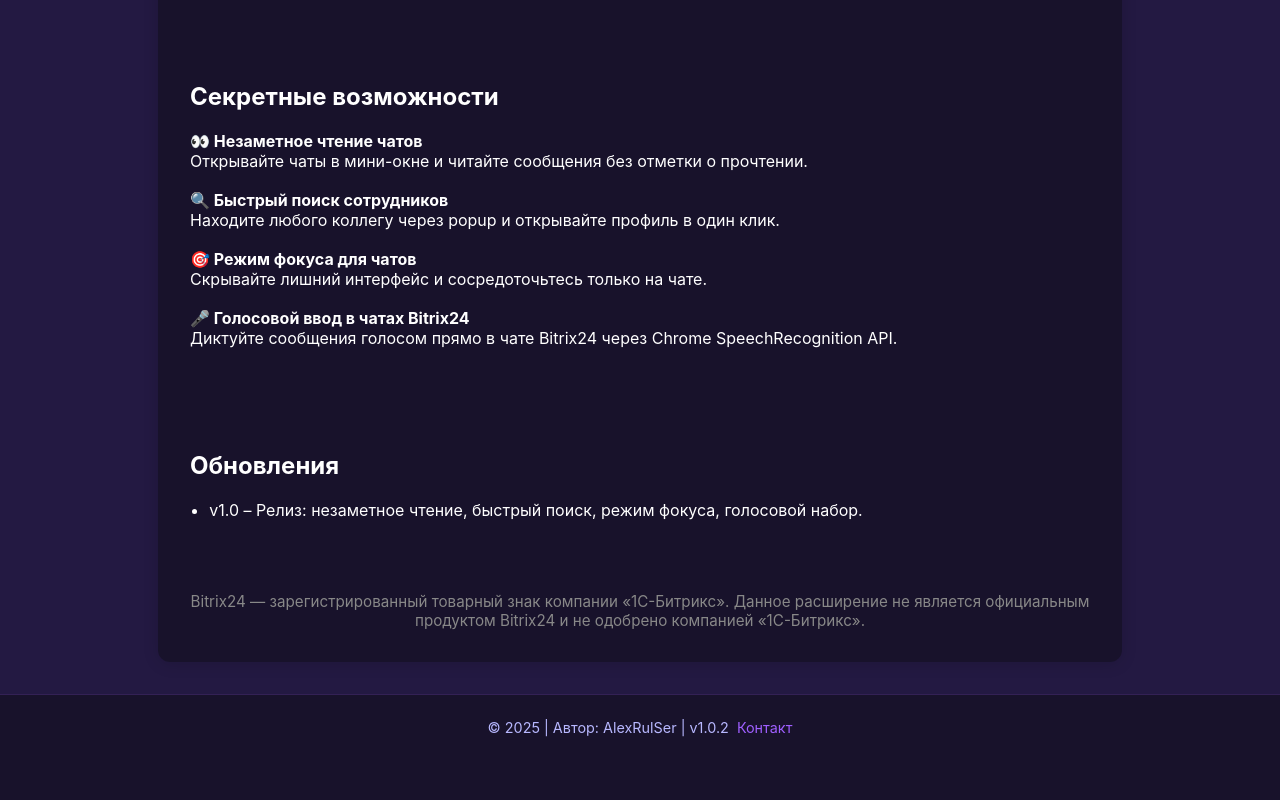
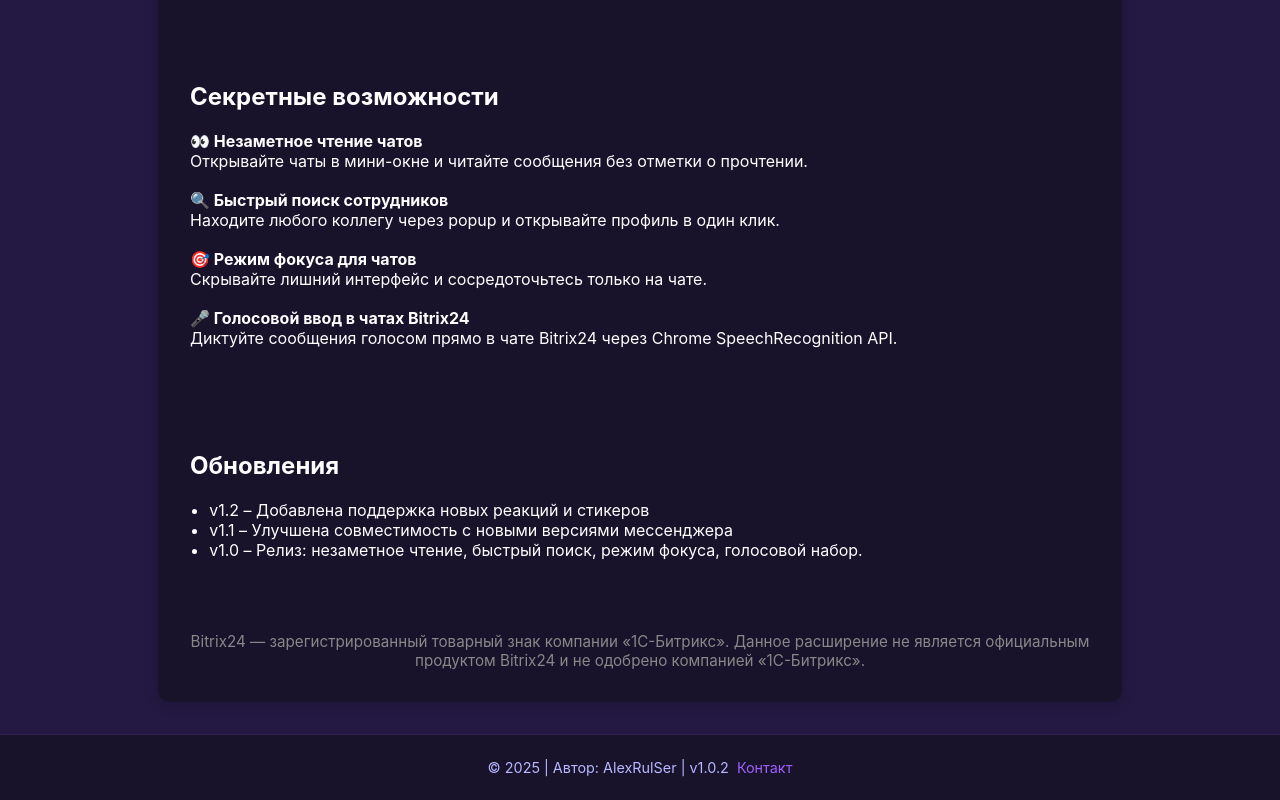
Before and after one commit to larcanus/B24DA-SPA, a Vue app: page / in a window 1280 px wide. Shown: the part 763-1563 px from the top of the page. Before the commit the page ends 1523 px from the top, so only its background shows below. Built offline with nearby package versions, Linux system fonts and the light colour scheme.

Commit message:
update changelog

```diff
--- a/src/i18n/en.js
+++ b/src/i18n/en.js
@@ -33,6 +33,8 @@
 		changelog_voice: 'Added voice input for chat messages.',
 		changelog_focus: 'Focus mode for distraction-free chatting.',
 		changelog_initial: 'Initial release: secret reading, quick search, focus mode and voice input.',
+		changelog_1_1: 'Improved compatibility with new messenger versions.',
+		changelog_1_2: 'Added support for new reactions and stickers.',
 	},
 	download: {
 		title: 'Download',
--- a/src/i18n/ru.js
+++ b/src/i18n/ru.js
@@ -33,6 +33,8 @@
 		changelog_voice: 'Добавлен голосовой ввод сообщений в чатах.',
 		changelog_focus: 'Режим фокуса для общения без отвлечений.',
 		changelog_initial: 'Релиз: незаметное чтение, быстрый поиск, режим фокуса, голосовой набор.',
+		changelog_1_1: 'Улучшена совместимость с новыми версиями мессенджера',
+		changelog_1_2: 'Добавлена поддержка новых реакций и стикеров',
 	},
 	download: {
 		title: 'Скачать',
--- a/src/views/MainView.vue
+++ b/src/views/MainView.vue
@@ -51,6 +51,8 @@
     <div class="updates">
       <h2>{{ t('main.updates') }}</h2>
       <ul>
+        <li>v1.2 – {{ t('main.changelog_1_2') }}</li>
+        <li>v1.1 – {{ t('main.changelog_1_1') }}</li>
         <li>v1.0 – {{ t('main.changelog_initial') }}</li>
       </ul>
     </div>
```
